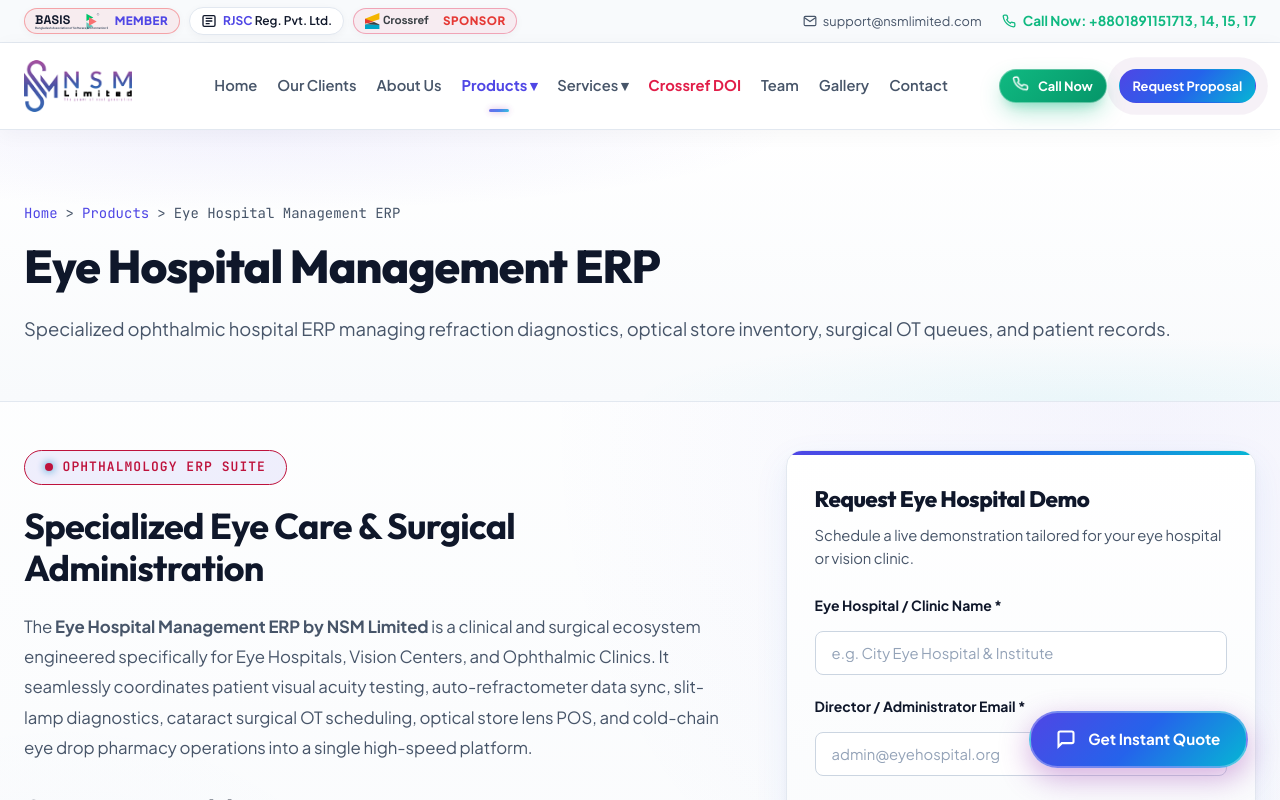
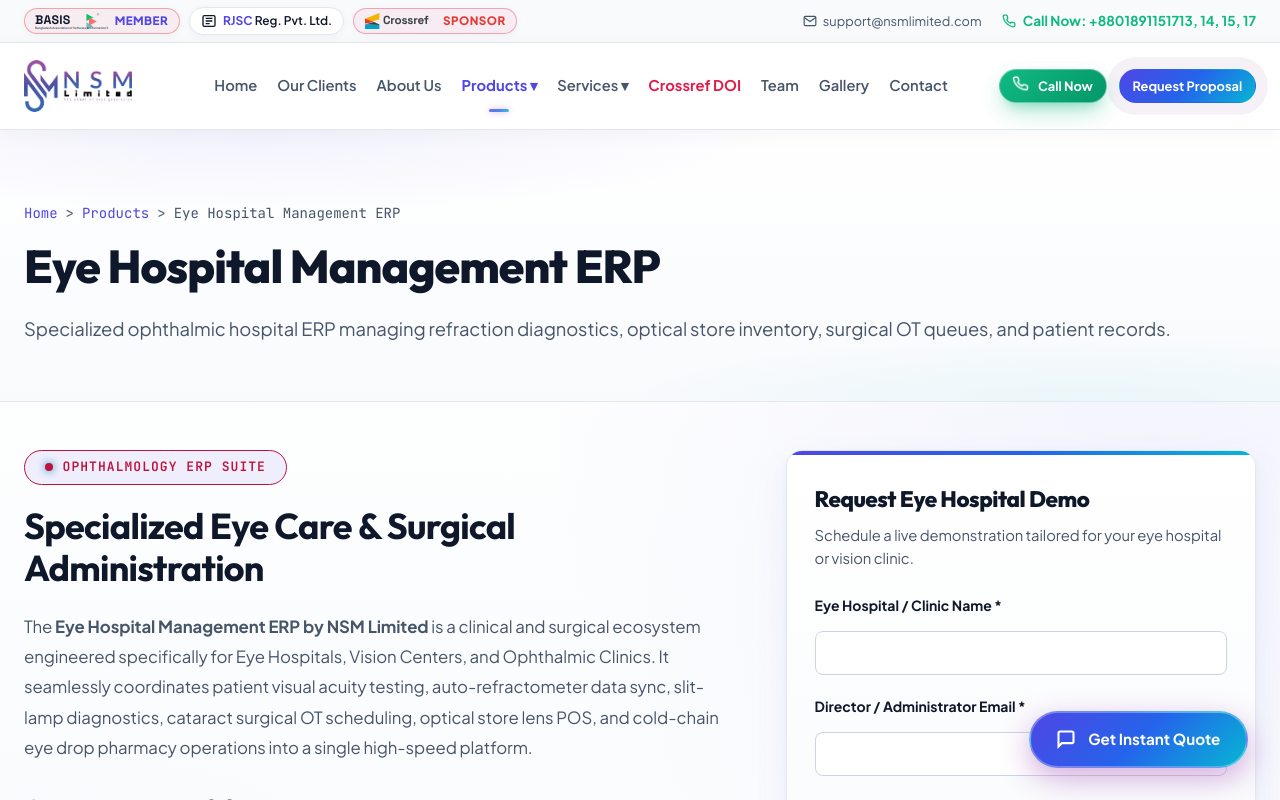
Before and after one commit to Shohaghossain300856/nsm-official-website, a Vue app: page /products/hospital-management-system in a window 1280 px wide. Shown: the top 800 px of the page. Built offline with nearby package versions, Linux system fonts and the light colour scheme.

Commit message:
style: remove placeholders from all product sidebar form inputs for completely blank fields

```diff
--- a/src/views/products/AcademicErpView.vue
+++ b/src/views/products/AcademicErpView.vue
@@ -53,15 +53,15 @@
             <form @submit.prevent="handleDemoSubmit">
               <div class="form-group">
                 <label class="form-label">Medical College / Institution Name *</label>
-                <input type="text" v-model="form.institution" class="form-input" required placeholder="e.g. Rangpur Medical College">
+                <input type="text" v-model="form.institution" class="form-input" required>
               </div>
               <div class="form-group">
                 <label class="form-label">Principal / Admin Email *</label>
-                <input type="email" v-model="form.email" class="form-input" required placeholder="principal@medical.edu.bd">
+                <input type="email" v-model="form.email" class="form-input" required>
               </div>
               <div class="form-group">
                 <label class="form-label">Phone Hotlines *</label>
-                <input type="tel" v-model="form.phone" class="form-input" required placeholder="+88 018...">
+                <input type="tel" v-model="form.phone" class="form-input" required>
               </div>
 
               <div v-if="submitted" style="margin-bottom: 1rem; padding: 0.5rem; background: rgba(16, 185, 129, 0.2); border: 1px solid #10B981; border-radius: 6px; color: #34D399; font-size: 0.85rem; font-weight: 600;">
--- a/src/views/products/HospitalErpView.vue
+++ b/src/views/products/HospitalErpView.vue
@@ -50,16 +50,16 @@
             <p>Schedule a live demonstration tailored for your eye hospital or vision clinic.</p>
             <form @submit.prevent="handleDemoSubmit">
               <div class="form-group">
-                <label class="form-label" style="color: #CBD5E1;">Eye Hospital / Clinic Name *</label>
-                <input type="text" v-model="form.hospital" class="form-input" required placeholder="e.g. City Eye Hospital & Institute">
+                <label class="form-label">Eye Hospital / Clinic Name *</label>
+                <input type="text" v-model="form.hospital" class="form-input" required>
               </div>
               <div class="form-group">
-                <label class="form-label" style="color: #CBD5E1;">Director / Administrator Email *</label>
-                <input type="email" v-model="form.email" class="form-input" required placeholder="admin@eyehospital.org">
+                <label class="form-label">Director / Administrator Email *</label>
+                <input type="email" v-model="form.email" class="form-input" required>
               </div>
               <div class="form-group">
-                <label class="form-label" style="color: #CBD5E1;">Contact Phone *</label>
-                <input type="tel" v-model="form.phone" class="form-input" required placeholder="+88 018...">
+                <label class="form-label">Contact Phone *</label>
+                <input type="tel" v-model="form.phone" class="form-input" required>
               </div>
 
               <div v-if="submitted" style="margin-bottom: 1rem; padding: 0.5rem; background: rgba(16, 185, 129, 0.2); border: 1px solid #10B981; border-radius: 6px; color: #34D399; font-size: 0.85rem; font-weight: 600;">
--- a/src/views/products/HotelErpView.vue
+++ b/src/views/products/HotelErpView.vue
@@ -50,16 +50,16 @@
             <p>Schedule a live demo of seat allocation, mess billing & biometric gate pass control.</p>
             <form @submit.prevent="handleDemoSubmit">
               <div class="form-group">
-                <label class="form-label" style="color: #CBD5E1;">Hostel / Campus / Org Name *</label>
-                <input type="text" v-model="form.hotel" class="form-input" required placeholder="e.g. University Residential Hall">
+                <label class="form-label">Hostel / Campus / Org Name *</label>
+                <input type="text" v-model="form.hotel" class="form-input" required>
               </div>
               <div class="form-group">
-                <label class="form-label" style="color: #CBD5E1;">Warden / Manager Email *</label>
-                <input type="email" v-model="form.email" class="form-input" required placeholder="warden@campus.edu">
+                <label class="form-label">Warden / Manager Email *</label>
+                <input type="email" v-model="form.email" class="form-input" required>
               </div>
               <div class="form-group">
-                <label class="form-label" style="color: #CBD5E1;">Contact Phone *</label>
-                <input type="tel" v-model="form.phone" class="form-input" required placeholder="+88 018...">
+                <label class="form-label">Contact Phone *</label>
+                <input type="tel" v-model="form.phone" class="form-input" required>
               </div>
 
               <div v-if="submitted" style="margin-bottom: 1rem; padding: 0.5rem; background: rgba(16, 185, 129, 0.2); border: 1px solid #10B981; border-radius: 6px; color: #34D399; font-size: 0.85rem; font-weight: 600;">
--- a/src/views/products/InventoryErpView.vue
+++ b/src/views/products/InventoryErpView.vue
@@ -50,16 +50,16 @@
             <p>Schedule a live demonstration of multi-warehouse stock control & PO workflows.</p>
             <form @submit.prevent="handleDemoSubmit">
               <div class="form-group">
-                <label class="form-label" style="color: #CBD5E1;">Company Name *</label>
-                <input type="text" v-model="form.company" class="form-input" required placeholder="e.g. Apex Supply">
+                <label class="form-label">Company Name *</label>
+                <input type="text" v-model="form.company" class="form-input" required>
               </div>
               <div class="form-group">
-                <label class="form-label" style="color: #CBD5E1;">Work Email *</label>
-                <input type="email" v-model="form.email" class="form-input" required placeholder="name@company.com">
+                <label class="form-label">Work Email *</label>
+                <input type="email" v-model="form.email" class="form-input" required>
               </div>
               <div class="form-group">
-                <label class="form-label" style="color: #CBD5E1;">Phone / Mobile *</label>
-                <input type="tel" v-model="form.phone" class="form-input" required placeholder="+88 018...">
+                <label class="form-label">Phone / Mobile *</label>
+                <input type="tel" v-model="form.phone" class="form-input" required>
               </div>
 
               <div v-if="submitted" style="margin-bottom: 1rem; padding: 0.5rem; background: rgba(16, 185, 129, 0.2); border: 1px solid #10B981; border-radius: 6px; color: #34D399; font-size: 0.85rem; font-weight: 600;">
```
